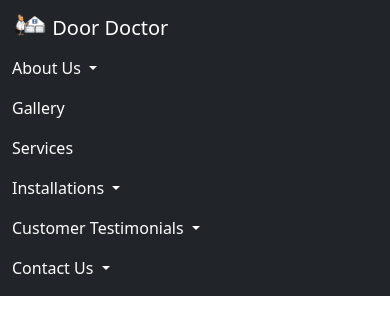
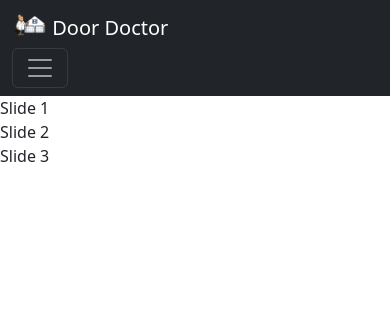
Before and after one commit to Caragine/Door-Doctor, a Django app: page /contact/ in a window 390 px wide. Shown: the top 335 px of the page. Run offline with Django 4.2, Linux system fonts and the light colour scheme; some libraries are stand-ins or nearby versions.

Commit message:
mobile collapse nav bar

```diff
--- a/door_doctor/reviews/templates/reviews/review_list.html
+++ b/door_doctor/reviews/templates/reviews/review_list.html
@@ -1,5 +1,6 @@
 {% extends 'base.html' %}
 {% block content %}
+{% load static %}
 
 <h1>Customer Testimonials</h1>
 <h5>Happy with our service? Please share your experience with us!</h5>
--- a/door_doctor/reviews/views.py
+++ b/door_doctor/reviews/views.py
@@ -43,7 +43,7 @@ def send_review_email(review):
             }
 
     send_mail('New Review Submitted', 'A new review has been submitted.', os.getenv('EMAIL_HOST_USER'),
-            ['nydoordoctor@hotmail.com'],
+            ['adam.caragine@hotmail.com'],
             html_message=render_to_string('reviews/review_email.html', context), fail_silently=False,)
 
 def approve_review(request, token):
--- a/door_doctor/templates/base.html
+++ b/door_doctor/templates/base.html
@@ -11,8 +11,11 @@
     <link href="https://cdn.jsdelivr.net/npm/bootstrap@5.3.1/dist/css/bootstrap.min.css" rel="stylesheet" integrity="sha384-4bw+/aepP/YC94hEpVNVgiZdgIC5+VKNBQNGCHeKRQN+PtmoHDEXuppvnDJzQIu9" crossorigin="anonymous">
     <!-- <link href="https://maxcdn.bootstrapcdn.com/bootstrap/4.5.2/css/bootstrap.min.css" rel="stylesheet"> -->
 
+    <link rel="stylesheet" href="{% static 'css/master.css'%}">
+    <link rel="stylesheet" href="{% static 'css/custom_styles.css' %}">
 
-    <link rel="stylesheet" href="{% static 'css/master.css'%}">
+    <link rel="stylesheet" href="https://cdnjs.cloudflare.com/ajax/libs/slick-carousel/1.8.1/slick.min.css">
+    <link rel="stylesheet" href="https://cdnjs.cloudflare.com/ajax/libs/slick-carousel/1.8.1/slick-theme.min.css">
 
 
 
@@ -26,7 +29,12 @@
                 Door Doctor
                 </a>
             </div>
-            <div class="navbar-nav ml-auto">
+            <button class="navbar-toggler" type="button" data-bs-toggle="collapse" data-bs-target="#navbarNav" aria-controls="navbarNav" aria-expanded="false" aria-label="Toggle navigation">
+                <span class="navbar-toggler-icon"></span>
+              </button>
+
+            <div class="collapse navbar-collapse" id="navbarNav">
+                <ul class="navbar-nav ms-auto">
                 <li class="nav-item dropdown">
                     <a class="nav-link dropdown-toggle" href="#" id="navbarDropdown" role="button" data-toggle="dropdown" aria-haspopup="true" aria-expanded="false">
                         About Us
@@ -67,6 +75,7 @@
                         <a class="dropdown-item" href="{% url 'appointments:request_appointment' %}">Request Appointment</a>
                     </div>
                 </li>
+            </ul>
             </div>
 
         </div>
@@ -74,10 +83,19 @@
 
     {% block content %}
     {% endblock %}
+
     <!-- Bootstrap JS and dependencies -->
     <script src="https://code.jquery.com/jquery-3.5.1.slim.min.js"></script>
     <script src="https://cdn.jsdelivr.net/npm/@popperjs/core@2.9.3/dist/umd/popper.min.js"></script>
     <script src="https://maxcdn.bootstrapcdn.com/bootstrap/4.5.2/js/bootstrap.min.js"></script>
+    <script src="https://cdn.jsdelivr.net/npm/bootstrap@5.3.0/dist/js/bootstrap.bundle.min.js"></script>
 
+
+    <!-- jQuery -->
+    <script src="https://cdnjs.cloudflare.com/ajax/libs/jquery/3.6.0/jquery.min.js"></script>
+    <!-- Slick Carousel JS -->
+    <script src="https://cdnjs.cloudflare.com/ajax/libs/slick-carousel/1.8.1/slick.min.js"></script>
+    <!-- Custom JS -->
+    <script src="{% static 'js/carousel.js' %}"></script>
 </body>
 </html>
--- a/door_doctor/templates/contact.html
+++ b/door_doctor/templates/contact.html
@@ -2,5 +2,10 @@
 {% load static %}
 
 {% block content %}
-
+<div class="text-carousel">
+    <!-- Slides -->
+    <div class="carousel-slide">Slide 1</div>
+    <div class="carousel-slide">Slide 2</div>
+    <div class="carousel-slide">Slide 3</div>
+</div>
 {% endblock %}
```
Also changed, not shown: door_doctor/static/css/custom_styles.css (added), door_doctor/static/js/carousel.js (added).
